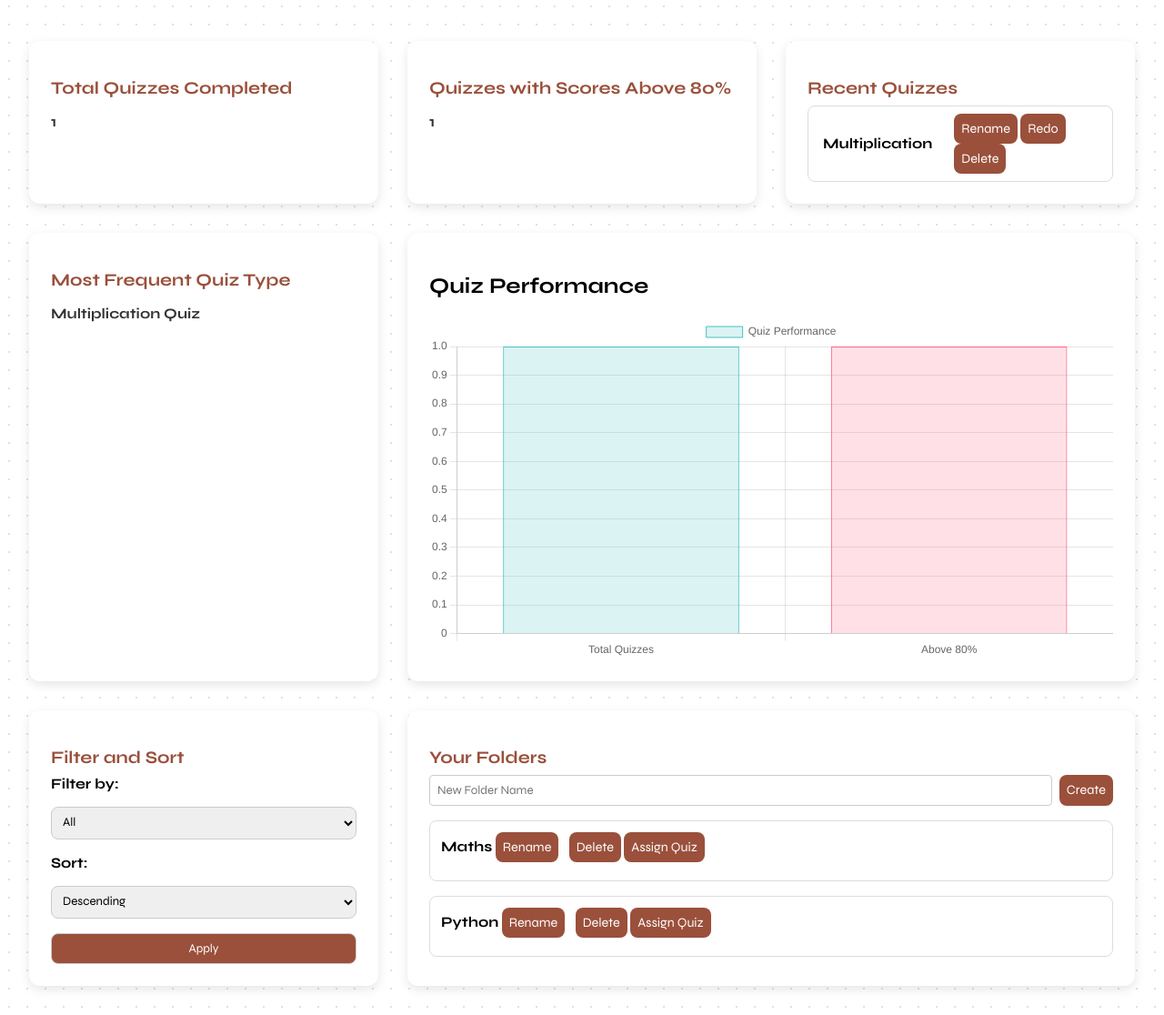
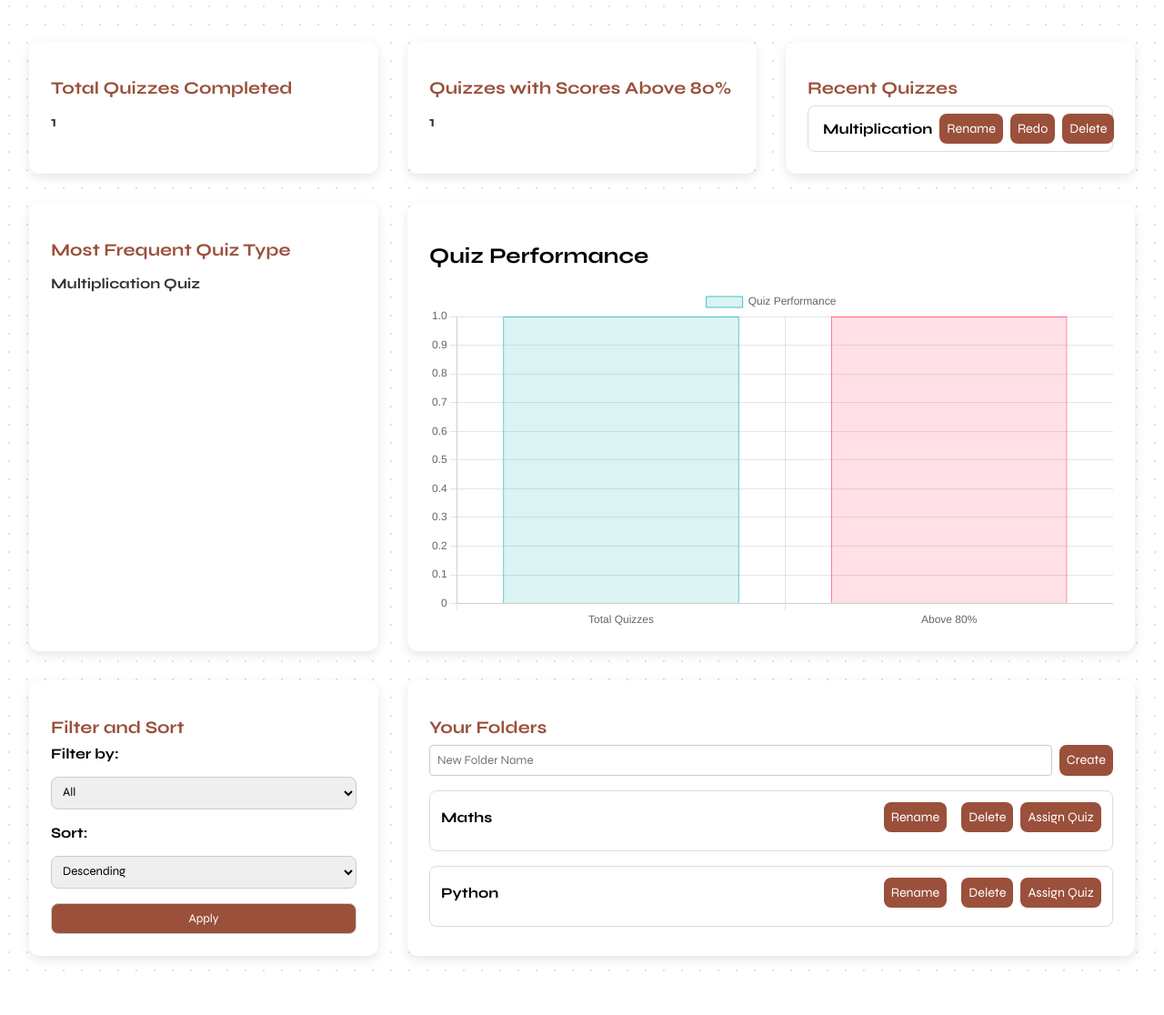
Before and after one commit to Deltane/quiz.it, a Flask app: page /dashboard in a window 1280 px wide. Shown: the part 83-1199 px from the top of the page at 91% size. After the commit the page ends 1151 px from the top, so only its background shows below. Run offline with Flask 3, Linux system fonts and the light colour scheme; a user stored in the database is signed in; parts of the project's set-up code (start-up, migrations or seed data) failed here and were passed over.

Commit message:
Changes on dashboard styling

```diff
--- a/app/static/css/dashboard.css
+++ b/app/static/css/dashboard.css
@@ -222,10 +222,18 @@ body {
     }
 }
 
-#recent-quizzes-list {
+.action-button-wrapper {
     display: flex;
-    flex-direction: column;
-    gap: 0.75rem;
+    justify-content: flex-end;
+    align-items: center;
+    gap: 0.5rem;
+}
+
+.folder-header, .quiz-header {
+    display: flex;
+    justify-content: space-between;
+    align-items: center;
+    width: 100%;
 }
 
 .quiz-entry {
@@ -245,8 +253,14 @@ body {
 
 .quiz-title {
     font-weight: bold;
-    flex: 1;
-    margin-right: 1rem;
+    margin-right: auto;
+}
+
+.quiz-actions,
+.folder-quiz-actions {
+    display: flex;
+    gap: 0.5rem;
+    margin-left: auto;
 }
 
 
@@ -320,6 +334,9 @@ body {
 
 .folder-entry li {
     margin-bottom: 0.5rem;
+    display: flex;
+    align-items: center;
+    justify-content: space-between;
 }
 
 .folder-entry form {
--- a/app/templates/dashboard.html
+++ b/app/templates/dashboard.html
@@ -1,11 +1,13 @@
 <!DOCTYPE html>
 <html lang="en">
+
 <head>
   <meta charset="UTF-8">
   <title>Quiz Dashboard</title>
   <link rel="stylesheet" href="{{ url_for('static', filename='css/dashboard.css') }}">
   <script src="https://cdn.jsdelivr.net/npm/chart.js"></script>
 </head>
+
 <body>
   <!-- Header Navigation -->
   <header>
@@ -110,7 +112,9 @@
       <div class="folder-list">
         {% for folder in folders %}
           <div class="folder-entry">
+            <div class="folder-header">
               <strong>{{ folder.name }}</strong>
+              <div class="action-button-wrapper">
                 <button class="action-button" onclick="toggleRenameForm('folder', {{ folder.id }})">Rename</button>
                 <div id="folder-rename-form-{{ folder.id }}" class="rename-form" style="display: none;">
                   <form action="/rename_folder/{{ folder.id }}" method="POST" style="display:inline;">
@@ -121,9 +125,10 @@
                 <form action="/delete_folder/{{ folder.id }}" method="POST" style="display:inline;">
                   <button class="action-button" type="submit">Delete</button>
                 </form>
-
                 <!-- Assign Quiz to This Folder -->
                 <button type="button" onclick="toggleAssignForm({{ folder.id }})" class="action-button">Assign Quiz</button>
+              </div>
+            </div>
             <div id="assign-form-{{ folder.id }}" style="display: none; margin-top: 0.5rem;">
               <form action="/assign_quiz_to_folder" method="POST">
                 <input type="hidden" name="folder_id" value="{{ folder.id }}">
@@ -136,11 +141,11 @@
                 <button class="action-button" type="submit">Add</button>
               </form>
             </div>
-
             <ul>
               {% for quiz in folder.quizzes %}
                 <li>
-                  {{ quiz.title }}
+                  <div class="quiz-header">
+                    <span>{{ quiz.title }}</span>
                     <div class="action-button-wrapper">
                       <button class="action-button" onclick="toggleRenameForm('quiz', {{ quiz.id }})">Rename</button>
                       <div id="quiz-rename-form-{{ quiz.id }}" class="rename-form" style="display: none;">
@@ -155,6 +160,7 @@
                       <form action="/delete_quiz/{{ quiz.id }}" method="POST" style="display:inline;">
                         <button class="action-button" type="submit">Delete</button>
                       </form>
+                    </div>
                   </div>
                 </li>
               {% endfor %}
```
Lines whose indentation alone changed are shown as unchanged.
